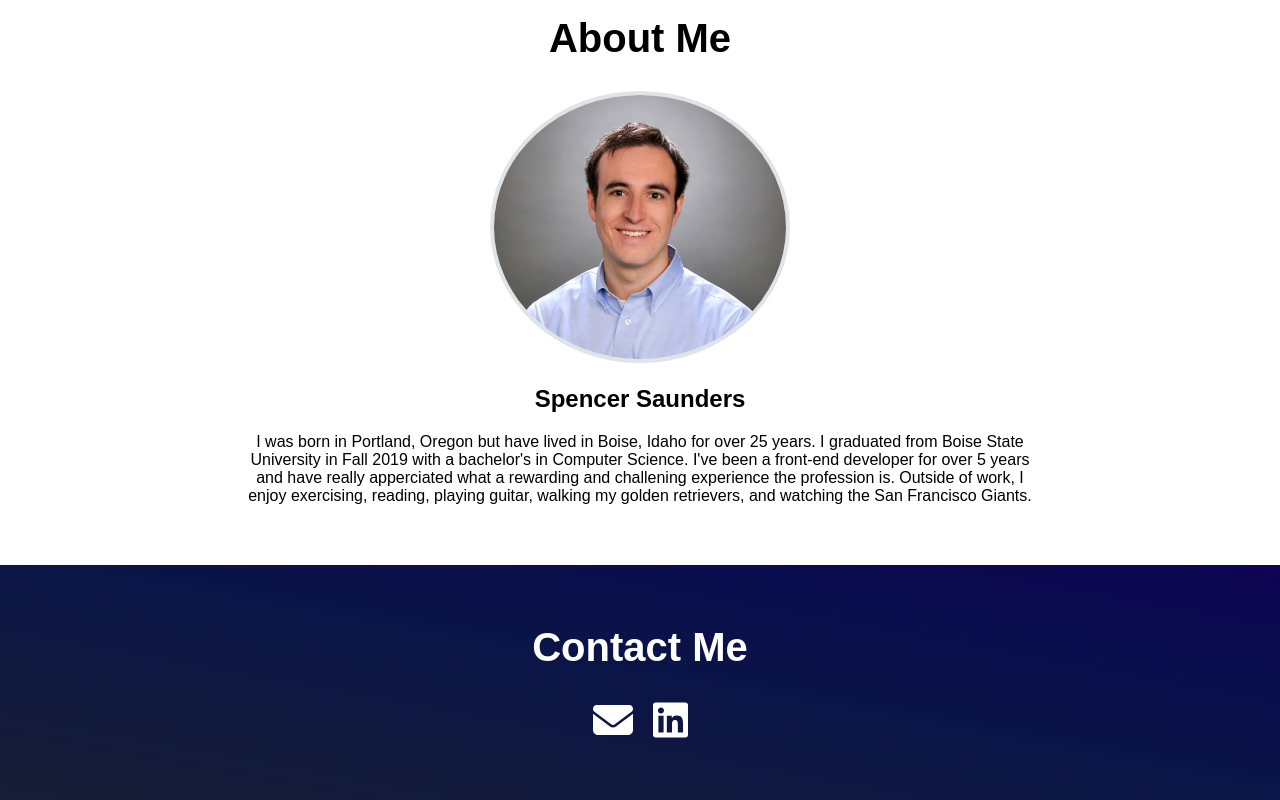
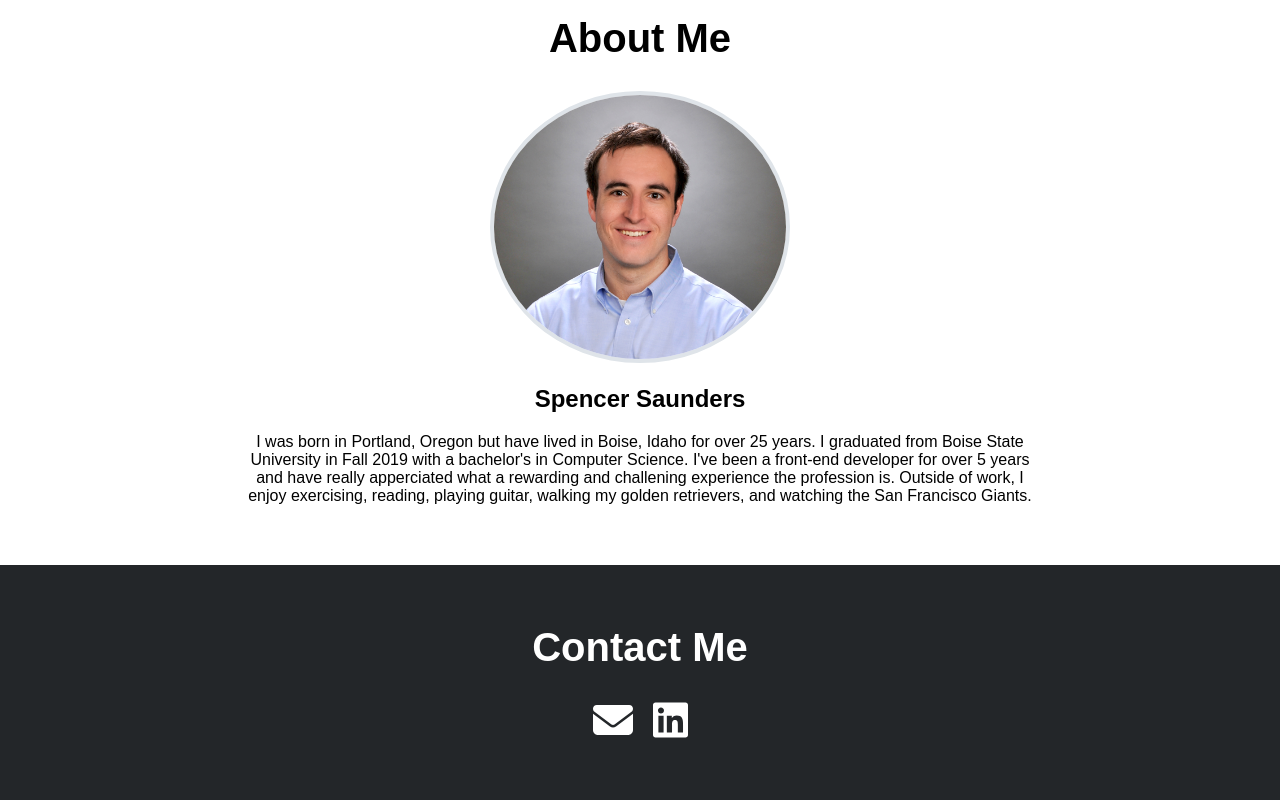
Before and after one commit to SpencerJSaunders/SpencerJSaunders.github.io, a React (Create React App) app: page / in a window 1280 px wide. Shown: the part 3404-4204 px from the top of the page. Built offline with nearby package versions, Linux system fonts and the light colour scheme; a web font is replaced by a local one.

Commit message:
Updated footer background color

```diff
--- a/src/styles/sections.scss
+++ b/src/styles/sections.scss
@@ -118,7 +118,8 @@
 }
 
 .footer {
-  background-image: linear-gradient(to right top, #171d34, #11193d, #0b1546, #090e4d, #0f0453);  color: white;
+  background-color: #232629;
+  color: white;
 
   &__contact-icons {
     margin-top: 3rem;
```
